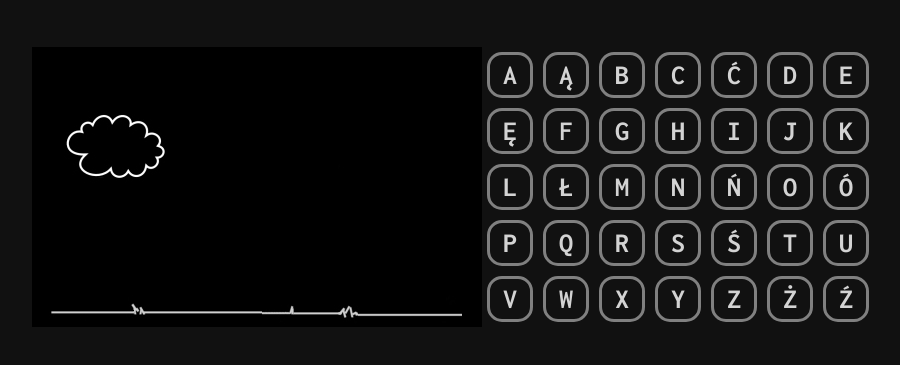
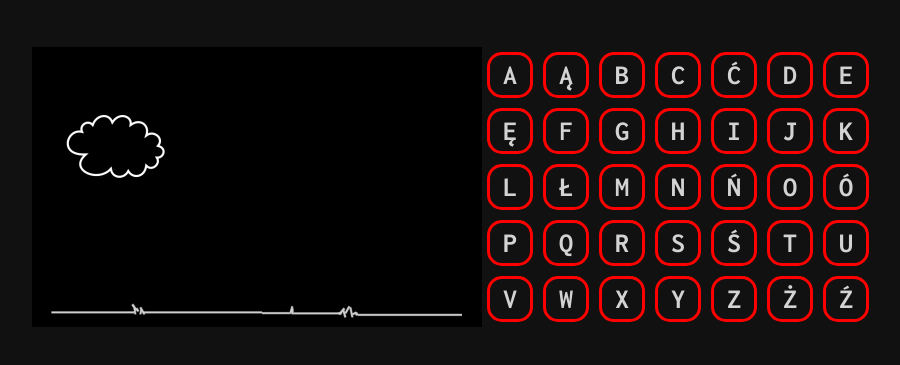
Before and after one commit to danielosipowicz/naukajs, a plain HTML site: page JS/Szubienica/szubienica.html in a window 1280 px wide. Shown: the part 113-478 px from the top of the page, without its empty margins (158-1058 px from the left). Drawn offline with Linux system fonts and the light colour scheme.

Commit message:
in css style  I change color for letters

```diff
--- a/JS/Szubienica/style.css
+++ b/JS/Szubienica/style.css
@@ -51,7 +51,7 @@ body
 	text-align: center;
 	padding: 5px;
 	margin: 5px;
-	border: 3px solid gray;
+	border: 3px solid red;
 	float: left;
 	cursor: pointer;
 	border-radius: 15px;
@@ -62,7 +62,7 @@ body
 {
 	background-color: #333333;
 	color:white;
-	border: 3px solid white;
+	border: 3px solid yellow;
 
 }
 
```
